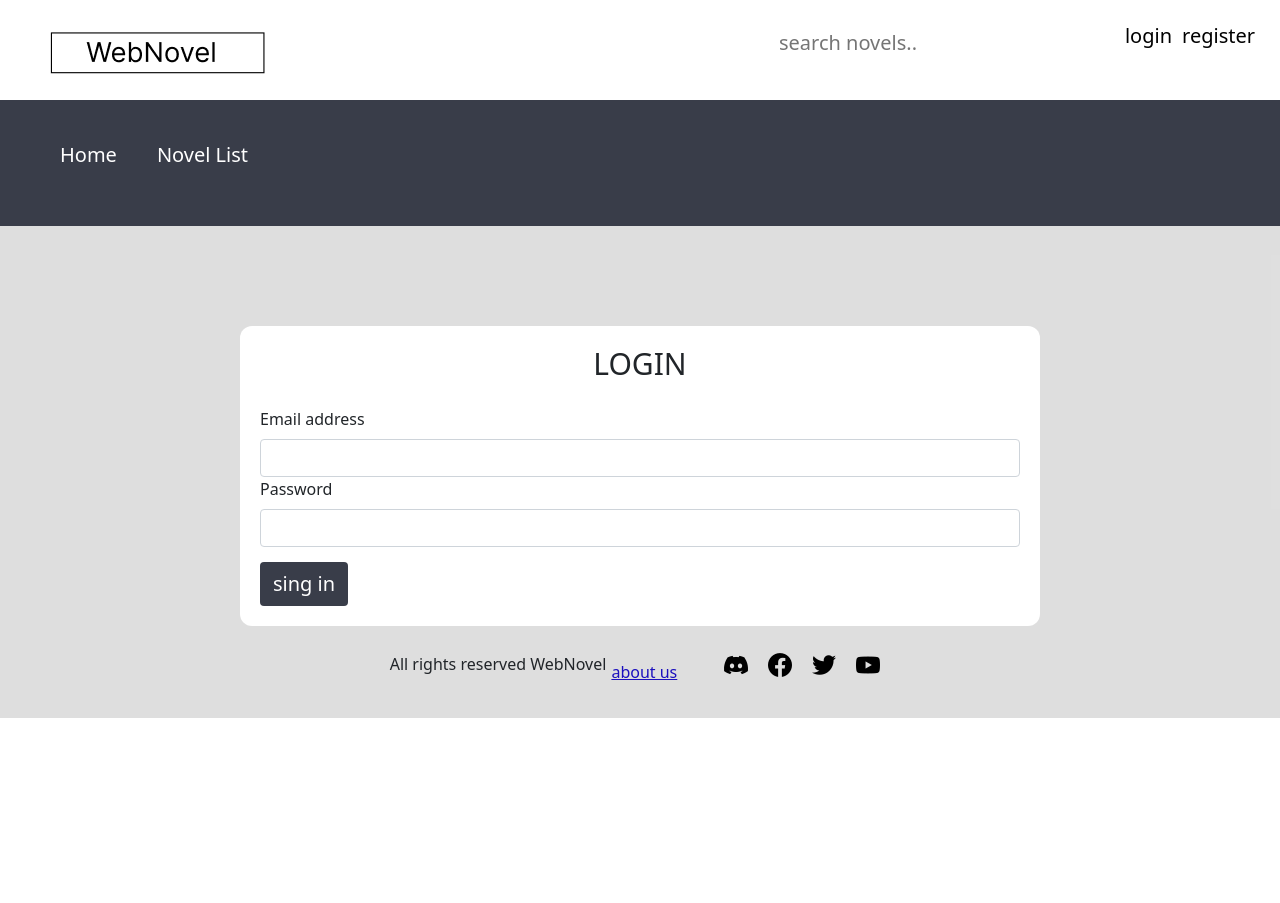
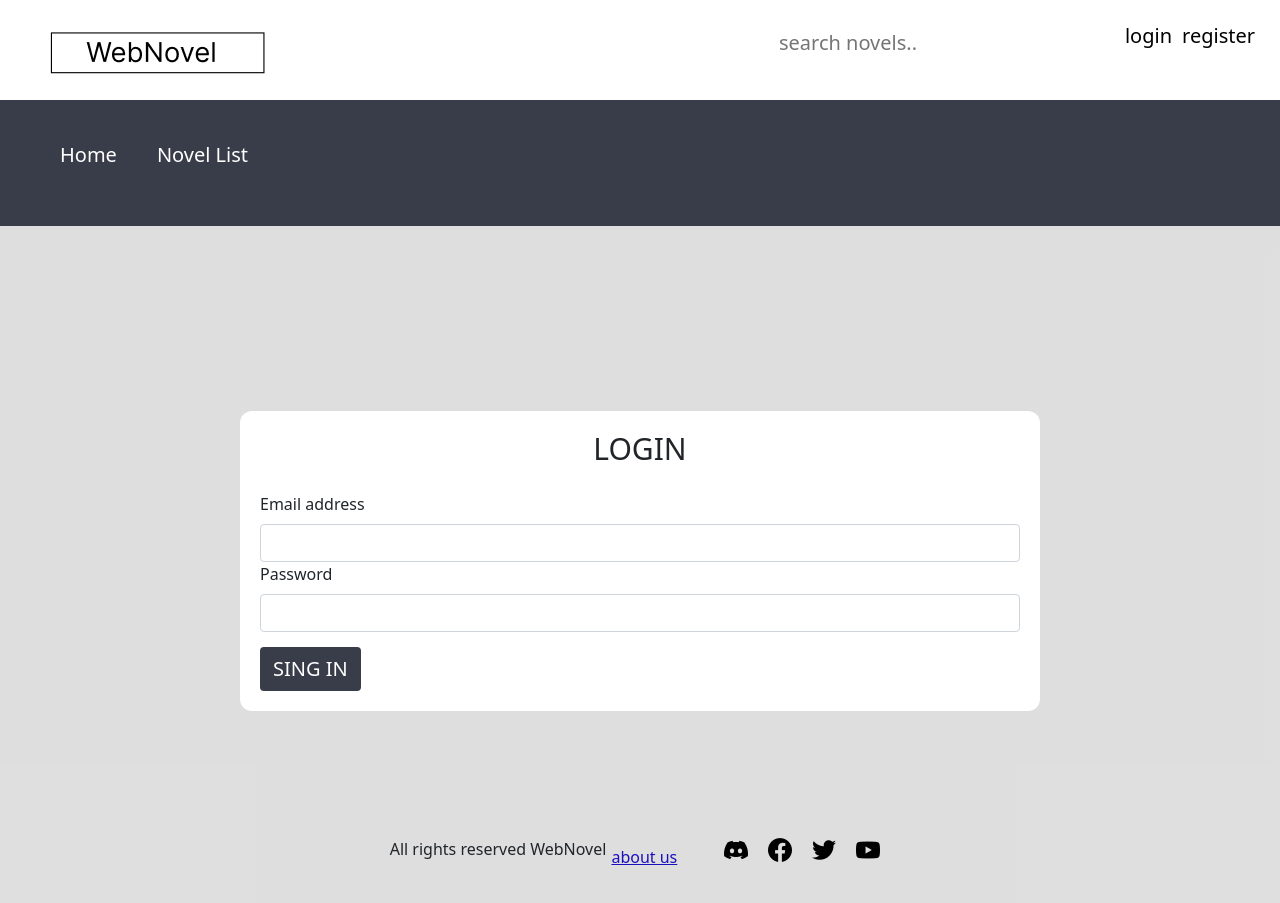
Before and after one commit to CarlosDanielMoreno/PF-Moreno, a website: page pages/login.html in a window 1280 px wide. Before the commit the page ends 800 px from the top, so only its background shows below. Drawn offline with nearby package versions, Linux system fonts and the light colour scheme.

Commit message:
ajustes finales

```diff
--- a/pages/login.html
+++ b/pages/login.html
@@ -82,7 +82,7 @@
             </div>
 
 
-            <input class="btn color-1 " type="submit" value="sing in">
+            <input class="btn color-1 " type="submit" value="SING IN">
         </form>
 
     </div>
--- a/scss/components/_bootstrap.scss
+++ b/scss/components/_bootstrap.scss
@@ -1,4 +1,7 @@
 .main-register{
+    height: 100%;
+    max-height: 400px;
+
 
 .register{
     width: 80%;
@@ -7,7 +10,7 @@
     border-radius: 12px;
     background: #fff;
     margin: auto;
-    margin-top: 50px;
+    margin-top: 185px;
 
     h1{
         font-size: 30px;
```
Also changed, not shown: index.html (+1 -1 lines), css/style.css.
